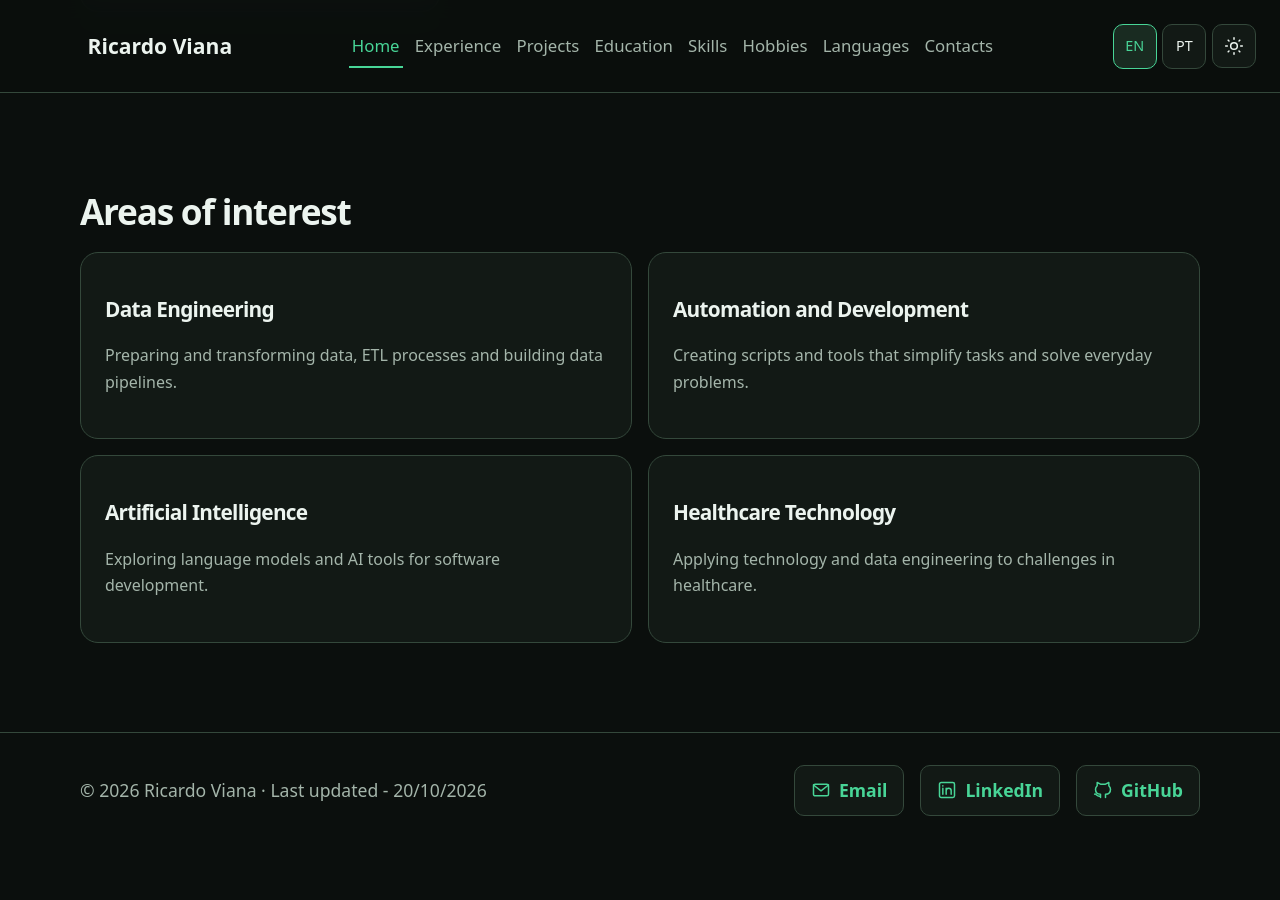
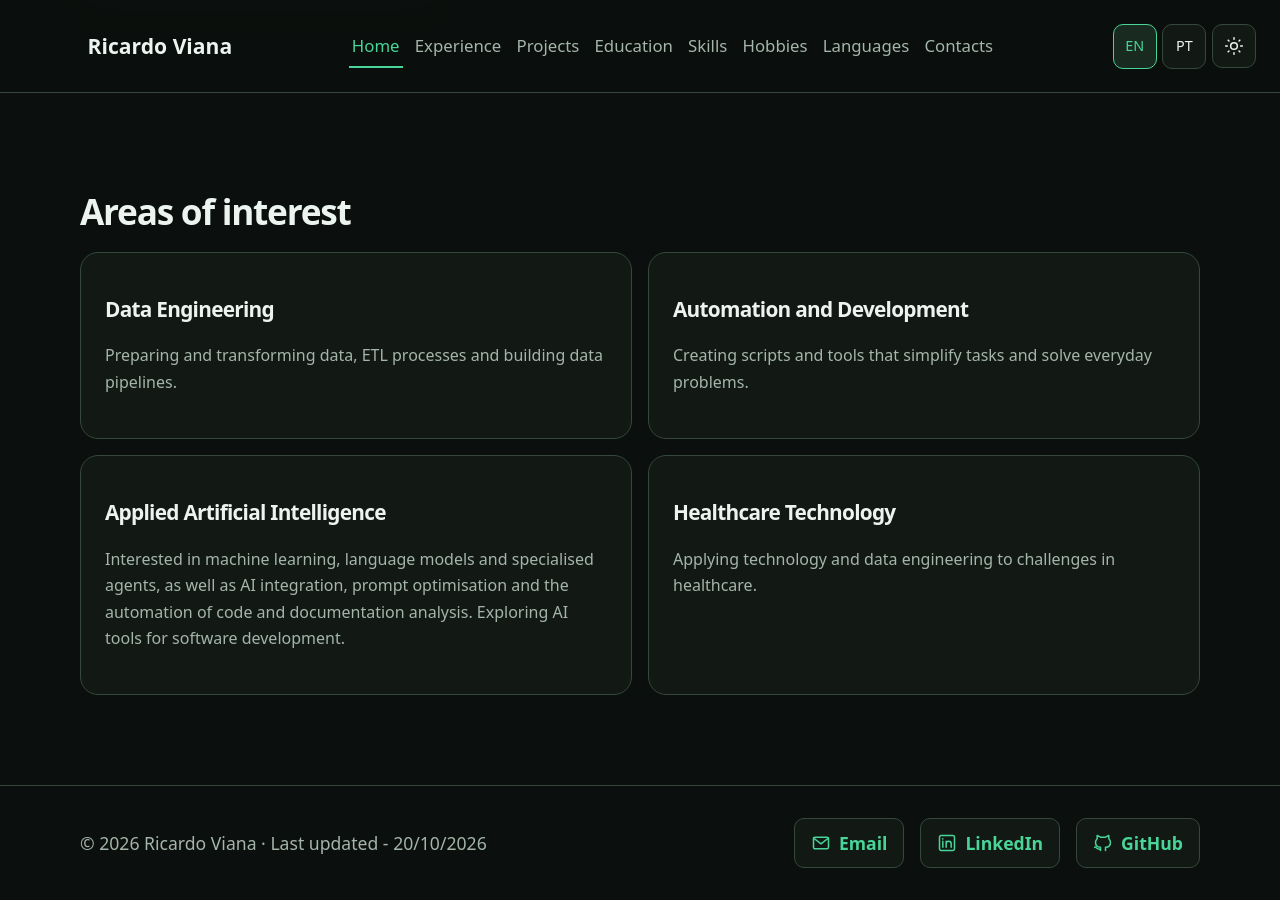
Before and after one commit to rViana1/rViana1.github.io, a Jekyll site: the page built from index.html, in a window 1280 px wide and 900 px high, scrolled down 2986 px. Built offline with Jekyll 4.4.1, drawn with Linux system fonts in a browser that asks for light colours; before the commit the page ends 3834 px from its top, so only the background shows below that.

Commit message:
Update AI interests and internship experience

```diff
--- a/index.html
+++ b/index.html
@@ -57,8 +57,8 @@ summary:
       <p>{% include i18n.html en="Creating scripts and tools that simplify tasks and solve everyday problems." pt="Criação de scripts e ferramentas que simplificam tarefas e resolvem problemas do dia a dia." %}</p>
     </article>
     <article class="tile">
-      <h3>{% include i18n.html en="Artificial Intelligence" pt="Inteligência artificial" %}</h3>
-      <p>{% include i18n.html en="Exploring language models and AI tools for software development." pt="Exploração de modelos de linguagem e de ferramentas de IA aplicadas ao desenvolvimento de software." %}</p>
+      <h3>{% include i18n.html en="Applied Artificial Intelligence" pt="Inteligência artificial aplicada" %}</h3>
+      <p>{% include i18n.html en="Interested in machine learning, language models and specialised agents, as well as AI integration, prompt optimisation and the automation of code and documentation analysis. Exploring AI tools for software development." pt="Interesse em machine learning, modelos de linguagem e agentes especializados, bem como na integração de IA, otimização de prompts e automatização da análise de código e documentação. Exploração de ferramentas de IA aplicadas ao desenvolvimento de software." %}</p>
     </article>
     <article class="tile">
       <h3>{% include i18n.html en="Healthcare Technology" pt="Tecnologia na saúde" %}</h3>
```
Also changed, not shown: admin/_experience/medana-ai.md (+4 -0 lines).
